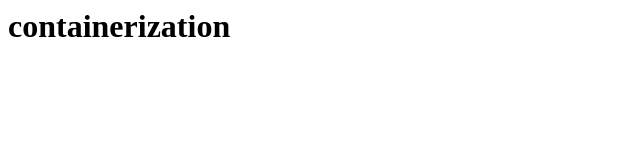
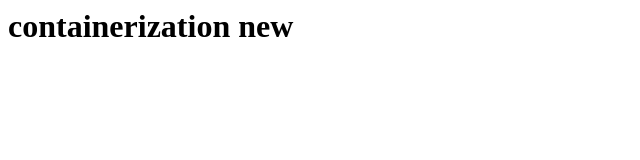
Before and after one commit to ANBUPRIYA-A-D/trainingdocker, a plain HTML site: page index.html in a window 1280 px wide. Shown: the full height of the page, 0-640 px from the left. Drawn offline with Linux system fonts and the light colour scheme.

Commit message:
Update index.html

```diff
--- a/index.html
+++ b/index.html
@@ -1 +1 @@
-<h1>containerization</h1>
+<h1>containerization new</h1>
```
